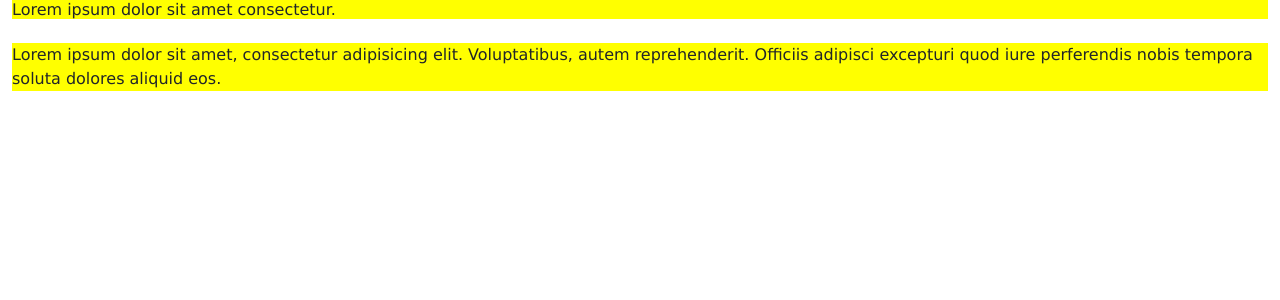
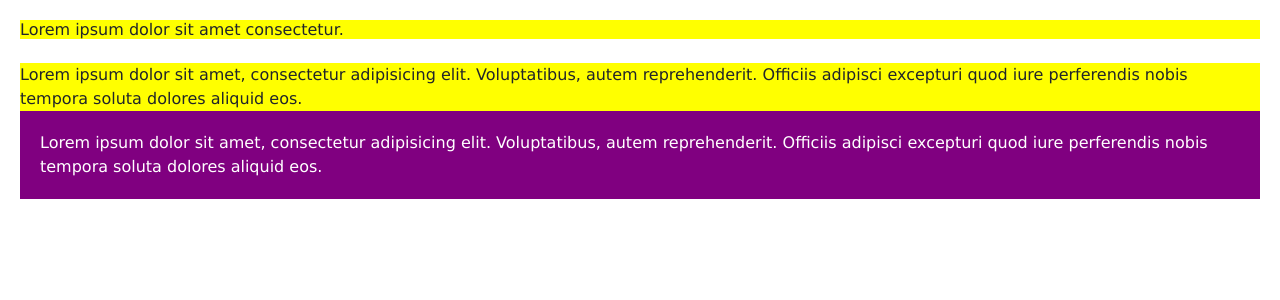
Before and after one commit to ShiyamS/Angular-eShopping, an Angular app: page / in a window 1280 px wide. Shown: the top 300 px of the page. Built offline with nearby package versions, Linux system fonts and the light colour scheme.

Commit message:
Renderer 2 -> used a abstract method to access the dom imdirectly

```diff
--- a/src/app/app.component.css
+++ b/src/app/app.component.css
@@ -1,3 +1,8 @@
 /* .wrapper {
   background-color: #fce4bf;
 } */
+
+.container {
+  margin: auto;
+  padding: 20px;
+}
--- a/src/app/app.component.html
+++ b/src/app/app.component.html
@@ -39,6 +39,9 @@
     <p setBackground>Lorem ipsum dolor sit amet, consectetur adipisicing elit. Voluptatibus, autem reprehenderit.
       Officiis adipisci
       excepturi quod iure perferendis nobis tempora soluta dolores aliquid eos.</p>
+    <p appHighlighter>Lorem ipsum dolor sit amet, consectetur adipisicing elit. Voluptatibus, autem reprehenderit.
+      Officiis adipisci
+      excepturi quod iure perferendis nobis tempora soluta dolores aliquid eos.</p>
   </div>
 
 </div>
--- a/src/app/app.module.ts
+++ b/src/app/app.module.ts
@@ -15,10 +15,11 @@ import { CustomerComponent } from './customer/customer.component';
 import { NgContentComponent } from './ng-content/ng-content.component';
 import { ContentChilcComponent } from './content-chilc/content-chilc.component';
 import { SetBackgroundDirective } from './customDirectives/setBackground.directive';
+import { HighlighterDirective } from './customDirectives/highlighter.directive';
 
 @NgModule({
   declarations: [
-    AppComponent, ContainerComponent, NavComponent, HeaderComponent, NotificationComponent, SearchComponent, ProductsComponent, FilterComponent, DemoComponent, CustomerComponent, NgContentComponent, ContentChilcComponent, SetBackgroundDirective
+    AppComponent, ContainerComponent, NavComponent, HeaderComponent, NotificationComponent, SearchComponent, ProductsComponent, FilterComponent, DemoComponent, CustomerComponent, NgContentComponent, ContentChilcComponent, SetBackgroundDirective, HighlighterDirective
   ],
   imports: [
     BrowserModule,
--- /dev/null
+++ b/src/app/customDirectives/highlighter.directive.ts
@@ -0,0 +1,23 @@
+import { Directive, ElementRef, Renderer2, OnInit } from '@angular/core';
+
+@Directive({
+  selector: '[appHighlighter]'
+})
+export class HighlighterDirective implements OnInit {
+
+  constructor(private element: ElementRef, private renderer: Renderer2) {
+  }
+
+  ngOnInit() {
+
+    // Add Style
+    this.renderer.setStyle(this.element.nativeElement, 'background', 'purple')
+    this.renderer.setStyle(this.element.nativeElement, 'color', 'white')
+
+    // Add Class
+    this.renderer.addClass(this.element.nativeElement, 'container')
+    // Set Attribute
+    this.renderer.setAttribute(this.element.nativeElement, 'title', 'random text')
+  }
+
+}
```
